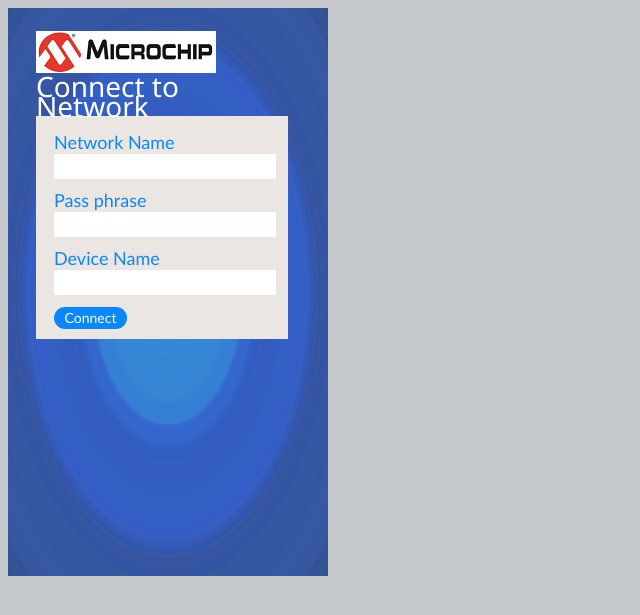
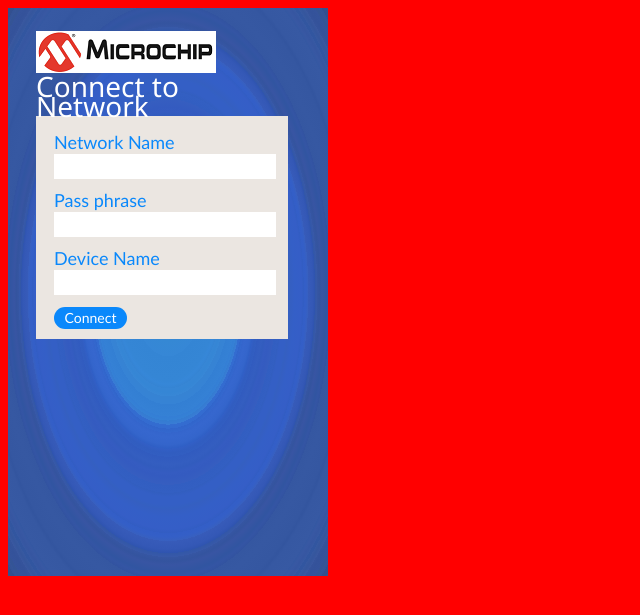
Before and after one commit to scorpioprise/linux4sam-wilc-demo-fs-overlay, a PHP site: page / in a window 1280 px wide. Shown: the top 615 px of the page, without its empty margins (0-640 px from the left). Run offline with PHP 8.4, Linux system fonts and the light colour scheme.

Commit message:
Changed the background color to RED

```diff
--- a/sama5d27_wlsom1_ek/usr/html/style.css
+++ b/sama5d27_wlsom1_ek/usr/html/style.css
@@ -1,5 +1,5 @@
 body{
-background:#C4C8CB;
+background:red;
 overflow:hidden;
 }
 #log-in-form-container{
```
